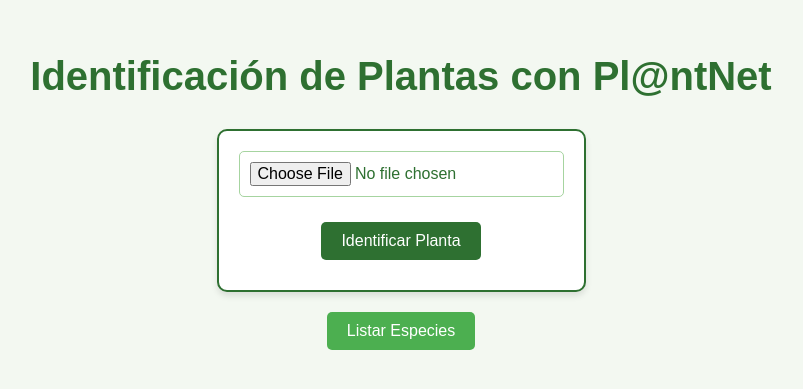
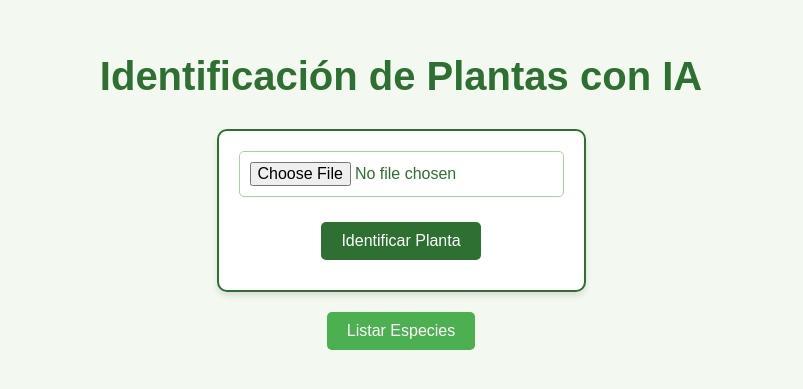
Before and after one commit to Raquelll77/IA_reconocimiento_plantas, a plain HTML site: page index.html in a window 1280 px wide. Shown: the part 189-578 px from the top of the page, without its empty margins (239-1042 px from the left). Drawn offline with Linux system fonts and the light colour scheme.

Commit message:
cambio de titulo

```diff
--- a/index.html
+++ b/index.html
@@ -3,11 +3,11 @@
   <head>
     <meta charset="UTF-8" />
     <meta name="viewport" content="width=device-width, initial-scale=1.0" />
-    <title>Pl@ntNet - Identificación de Plantas</title>
+    <title>Identificación de Plantas</title>
     <link rel="stylesheet" href="style.css" />
   </head>
   <body>
-    <h1>Identificación de Plantas con Pl@ntNet</h1>
+    <h1>Identificación de Plantas con IA</h1>
     <form id="uploadForm">
       <input type="file" id="imageInput" accept="image/*" />
       <button type="submit">Identificar Planta</button>
```
